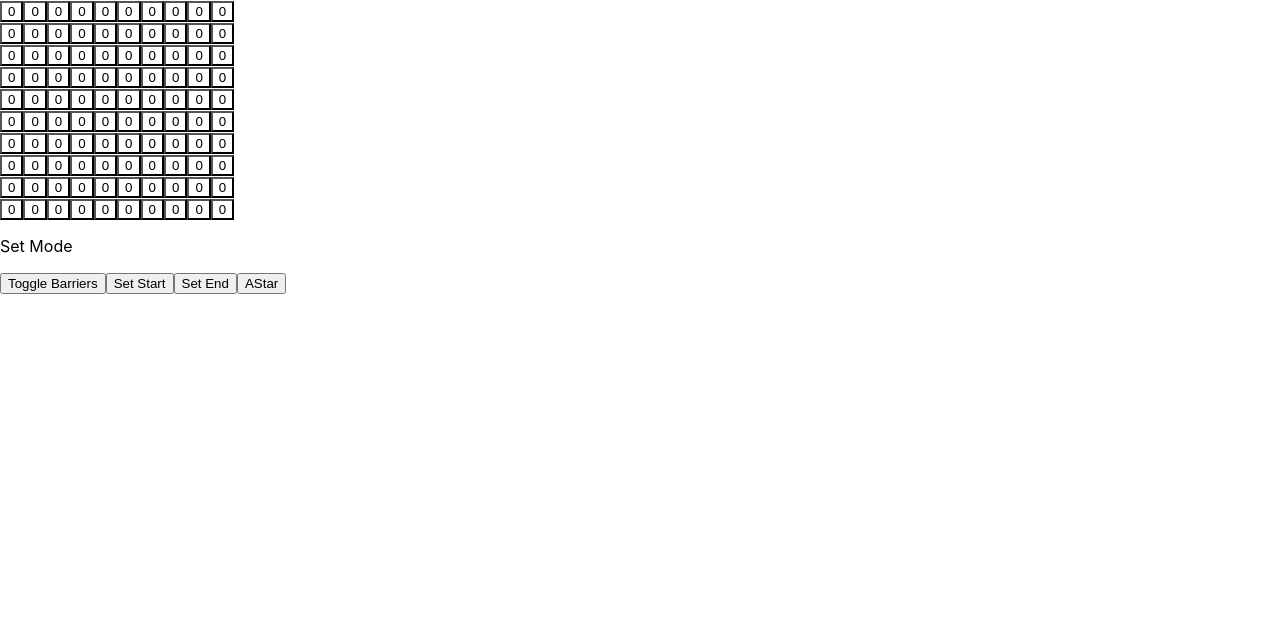
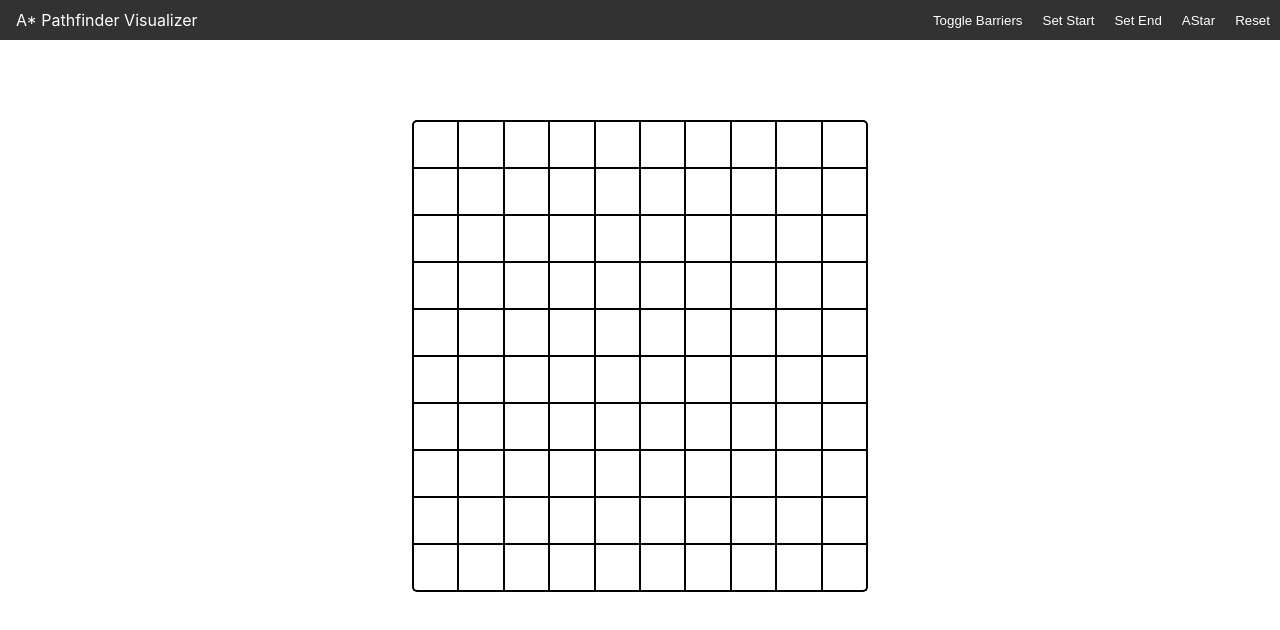
Before and after one commit to MiNombreEsAbe/aStar, a React (Create React App) app: page / in a window 1280 px wide. Shown: the top 630 px of the page. Built offline with nearby package versions, Linux system fonts and the light colour scheme.

Commit message:
Changed structure and added CSS

```diff
--- a/src/App.css
+++ b/src/App.css
@@ -1,25 +1,158 @@
+html, body, #root {
+  width: 100%;
+  height: 100%;
+  margin: 0;
+}
 
+.setMode {
+  height: 5vh;
+  display: flex;
+  align-items: center;
+  justify-content: space-between;
+  background: #323232;
+}
+
+.setMode p {
+  margin: 0 0 0 1rem;
+  color: #fff;
+}
+
+.setMode .buttons {
+  height: 100%;
+  display: flex;
+}
+
+.setMode .buttons button {
+  padding: 0 10px;
+  border: none;
+  cursor: pointer;
+  color: #fff;
+  background: #323232;
+  transition: 0.3s all;
+}
+
+.setMode .buttons button.toggleBarrier:hover,
+.setMode .buttons button.toggleBarrier.active {
+  background-color: #1a1a1a;
+  transition: 0.3s all;
+}
+
+.setMode .buttons button.setStart:hover,
+.setMode .buttons button.setStart.active {
+  background-color: #125a14;
+  transition: 0.3s all;
+}
+
+.setMode .buttons button.setEnd:hover,
+.setMode .buttons button.setEnd.active {
+  background-color: rgb(219, 168, 28);
+  transition: 0.3s all;
+}
+
+.setMode .buttons button.startAStar:hover,
+.setMode .buttons button.startAStar.active,
+.setMode .buttons button.reset:hover {
+  background-color: #12235a;
+  transition: 0.3s all;
+}
+
+.map {
+  margin-top: 10vh;
+  display: flex;
+  justify-content: center;
+}
+
+.map .mapHolder{
+  width: fit-content;
+}
+
+.map .mapHolder .row {
+  display: flex;
+}
+
+.map .mapHolder .row button {
+  padding: 15px 18px;
+  display: flex;
+  cursor: pointer;
+  border: none;
+  border-bottom: 2px solid #000;
+  border-right: 2px solid #000;
+}
+
+.map .mapHolder .row:first-child button {
+  border-top: 2px solid #000;
+}
+
+.map .mapHolder .row button:first-child {
+  border-left: 2px solid #000;
+}
+
+.map .mapHolder .row:first-child button:first-child {
+  border-top-left-radius: 5px;
+}
+
+.map .mapHolder .row:first-child button:last-child {
+  border-top-right-radius: 5px;
+}
+
+.map .mapHolder .row:last-child button:first-child {
+  border-bottom-left-radius: 5px;
+}
+
+.map .mapHolder .row:last-child button:last-child {
+  border-bottom-right-radius: 5px;
+}
 
 .white {
   background-color: #fff;
+  color: #fff;
 }
 
 .black {
-  background-color: #000;
+  background-color: #1a1a1a;
+  color: #1a1a1a;
 }
 
 .green {
-  background-color: rgb(0, 133, 7);
+  background-color: #125a14;
+  color: #125a14;
 }
 
 .orange {
   background-color: rgb(219, 168, 28);
+  color: rgb(219, 168, 28);
 }
 
 .red {
   background-color: rgb(148, 17, 17);
+  color: rgb(148, 17, 17);
 }
 
 .blue {
-  background-color: rgb(8, 97, 148);
+  background-color: #12235a;
+  color: #12235a;
 }
+
+@media screen and (max-width: 500px) {
+  .setMode {
+    flex-direction: column;
+    height: 10vh;
+  }
+
+  .setMode p {
+    margin: 0;
+    padding: 5px;
+  }
+}
+
+@media screen and (max-width: 400px) {
+  .map .mapHolder .row button {
+    padding: 10px 12px;
+  }
+}
+
+@media screen and (max-width: 350px) {
+  .map .mapHolder .row button {
+    padding: 8px 10px;
+  }
+}
--- a/src/App.js
+++ b/src/App.js
@@ -1,6 +1,8 @@
 import './App.css';
 import aStar, { Node } from './aStar/helperFunctions';
 import Map from './aStar/classes';
+import AStarButtons from './components/aStar/AStarButtons';
+import AStarDisplay from './components/aStar/AStarDisplay';
 
 import { useState } from 'react';
 
@@ -21,9 +23,9 @@ function App() {
       [0, 0, 0, 0, 0, 0, 0, 0, 0, 0],
       [0, 0, 0, 0, 0, 0, 0, 0, 0, 0]
     ],
-    results: []
+    results: [],
+    disableButtons: false
   }
-
   const [values, setValues] = useState(initialValues);
 
   const changeMode = mode => {
@@ -77,8 +79,6 @@ function App() {
     const results = aStar(astarmap);
     let mapCopy = [...values.map];
 
-    // console.log(astarmap.map, mapCopy, results)
-
     if (results === null) {
       for (let row = 0; row < mapCopy.length; row++) {
         for (let col = 0; col < mapCopy[row].length; col++) {
@@ -87,53 +87,26 @@ function App() {
       }
     } else {
       results.forEach(coord => {
-        // console.log(coord)
         mapCopy[coord[0]][coord[1]] = mapCopy[coord[0]][coord[1]] === 0 ? 5: mapCopy[coord[0]][coord[1]];
       })
     }
 
     setValues({
       ...values,
-      map: mapCopy
+      map: mapCopy,
+      mode: 5,
+      disableButtons: true
     })
   }
 
+  const reset = () => {
+    setValues(initialValues);
+  }
+
   return (
-    <div className='map'>
-      {values.map.map((row, rowIdx) => {
-        return (
-          <div key={`row${rowIdx}`} className='row'>
-            {values.map[rowIdx].map((col, colIdx) => {
-              const colorDict = {
-                0: 'white',
-                1: 'black',
-                2: 'green',
-                3: 'orange',
-                4: 'red',
-                5: 'blue'
-              }
-
-              return (
-                <button
-                  key={`row${rowIdx}col${colIdx}`}
-                  onClick={() => handleChange(rowIdx, colIdx)}
-                  className={colorDict[col]}
-                >{col}</button>
-              )
-            })}
-          </div>
-        );
-      })}
-
-      <div className='setMode'>
-        <p>Set Mode</p>
-        <div className='buttons'>
-          <button onClick={() => changeMode(1)}>Toggle Barriers</button>
-          <button onClick={() => changeMode(2)}>Set Start</button>
-          <button onClick={() => changeMode(3)}>Set End</button>
-          <button onClick={startAStar}>AStar</button>
-        </div>
-      </div>
+    <div className='page'>
+      <AStarButtons changeMode={changeMode} startAStar={startAStar} reset={reset} mode={values.mode} />
+      <AStarDisplay map={values.map} disableButtons={values.disableButtons} handleChange={handleChange} />
     </div>
   );
 }
--- /dev/null
+++ b/src/components/aStar/AStarButtons.js
@@ -0,0 +1,29 @@
+export default function AStarButtons(props) {
+    return (
+        <div className='setMode'>
+            <p>A* Pathfinder Visualizer</p>
+            <div className='buttons'>
+                <button
+                    className={props.mode === 1 ? "toggleBarrier active" : "toggleBarrier"}
+                    onClick={() => props.changeMode(1)}
+                >Toggle Barriers</button>
+                <button
+                    className={props.mode === 2 ? "setStart active" : "setStart"}
+                    onClick={() => props.changeMode(2)}
+                >Set Start</button>
+                <button
+                    className={props.mode === 3 ? "setEnd active" : "setEnd"}
+                    onClick={() => props.changeMode(3)}
+                >Set End</button>
+                <button
+                    className={props.mode === 5 ? "startAStar active" : "startAStar"}
+                    onClick={props.startAStar}
+                >AStar</button>
+                <button
+                    className="reset"
+                    onClick={props.reset}
+                >Reset</button>
+            </div>
+        </div>
+    );
+}
--- /dev/null
+++ b/src/components/aStar/AStarDisplay.js
@@ -0,0 +1,33 @@
+export default function AStarDisplay(props) {
+    return (
+        <div className='map'>
+            <div className="mapHolder">
+                {props.map.map((row, rowIdx) => {
+                return (
+                    <div key={`row${rowIdx}`} className='row'>
+                    {props.map[rowIdx].map((col, colIdx) => {
+                        const colorDict = {
+                        0: 'white',
+                        1: 'black',
+                        2: 'green',
+                        3: 'orange',
+                        4: 'red',
+                        5: 'blue'
+                        }
+
+                        return (
+                        <button
+                            key={`row${rowIdx}col${colIdx}`}
+                            onClick={() => props.handleChange(rowIdx, colIdx)}
+                            className={colorDict[col]}
+                            disabled={props.disableButtons ? true : false}
+                        >{col}</button>
+                        )
+                    })}
+                    </div>
+                );
+                })}
+            </div>
+        </div>
+    );
+}
```
